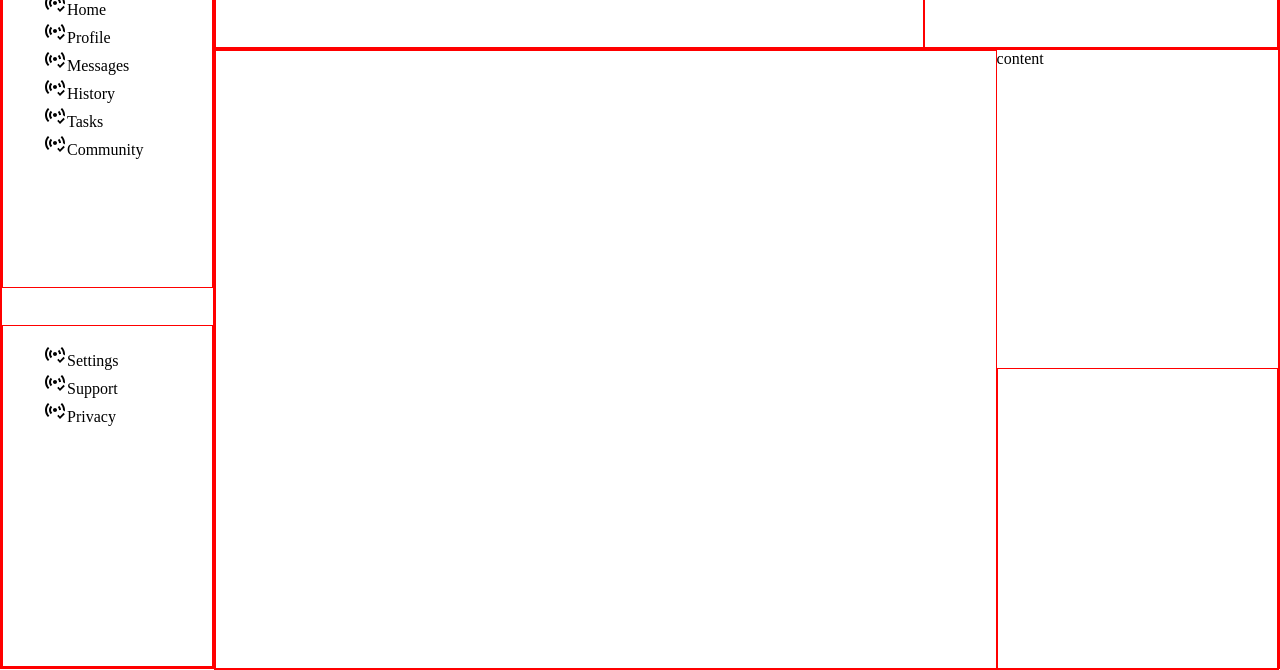
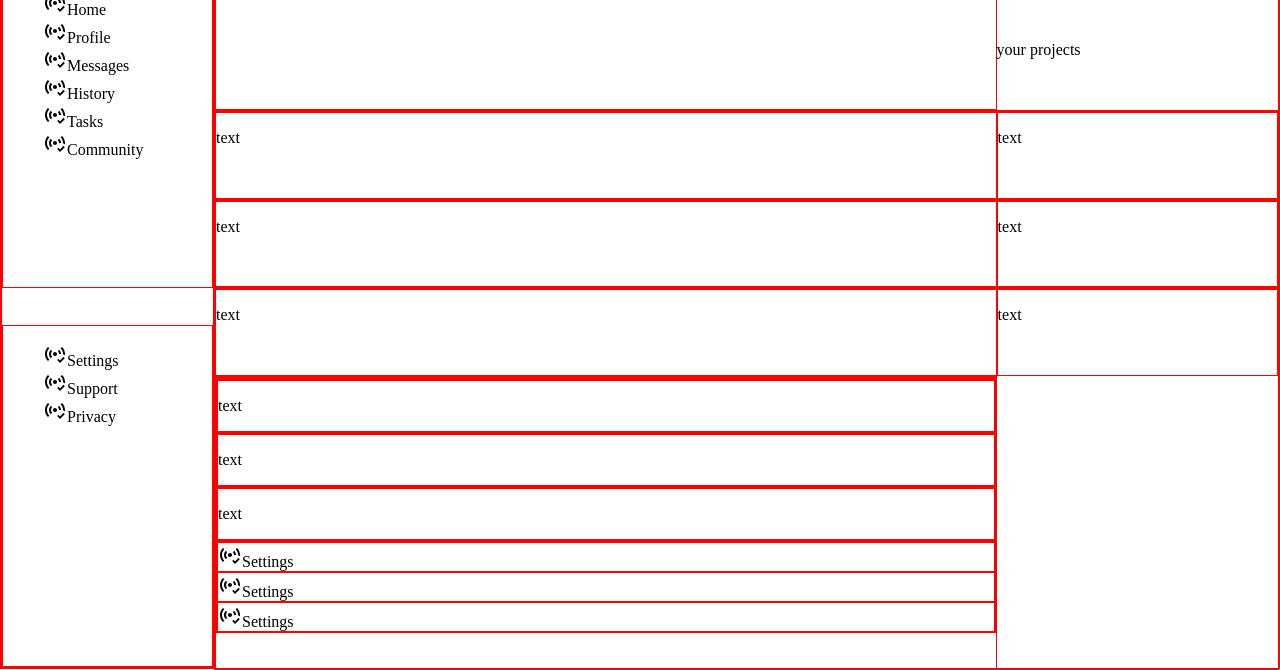
Before and after one commit to GuilhermeZardo1/odin-admin-dashboard, a plain HTML site: page index.html in a window 1280 px wide. Shown: the part 133-803 px from the top of the page. Drawn offline with Linux system fonts and the light colour scheme.

Commit message:
basic html structure

```diff
--- a/index.html
+++ b/index.html
@@ -57,7 +57,60 @@
 
     <div class="content">content
         <div class="main-content"></div>
-        <div class="side-content"></div>
+          <p>your projects</p>
+          <div class="project-1">
+            <div class="project-title"></div>
+            <p>text</p>
+          </div>
+          <div class="project-2">
+            <div class="project-title"></div>
+            <p>text</p>
+          </div>
+          <div class="project-3">
+            <div class="project-title"></div>
+            <p>text</p>
+          </div>
+          <div class="project-4">
+            <div class="project-title"></div>
+            <p>text</p>
+          </div>
+          <div class="project-5">
+            <div class="project-title"></div>
+            <p>text</p>
+          </div>
+          <div class="project-6">
+            <div class="project-title"></div>
+            <p>text</p>
+          </div>
+
+
+        <div class="side-content">
+            <div class="announcements">
+                <div class="announcement-1">
+                    <div class="announcement-title"></div>
+                    <p>text</p>
+                </div>
+                <div class="announcement-2">
+                    <div class="announcement-title"></div>
+                    <p>text</p>
+                </div>
+                <div class="announcement-3">
+                    <div class="announcement-title"></div>
+                    <p>text</p>
+                </div>
+            </div>
+            <div class="trending">
+                <div class="trending-1">
+                    <li><img class="menu-icon" src="./img/access-point-check.svg">Settings</li>
+                </div>
+                <div class="trending-2">
+                    <li><img class="menu-icon" src="./img/access-point-check.svg">Settings</li>
+                </div>
+                <div class="trending-3">
+                    <li><img class="menu-icon" src="./img/access-point-check.svg">Settings</li>
+                </div>
+            </div>
+        </div>
     </div>
 
 
```
